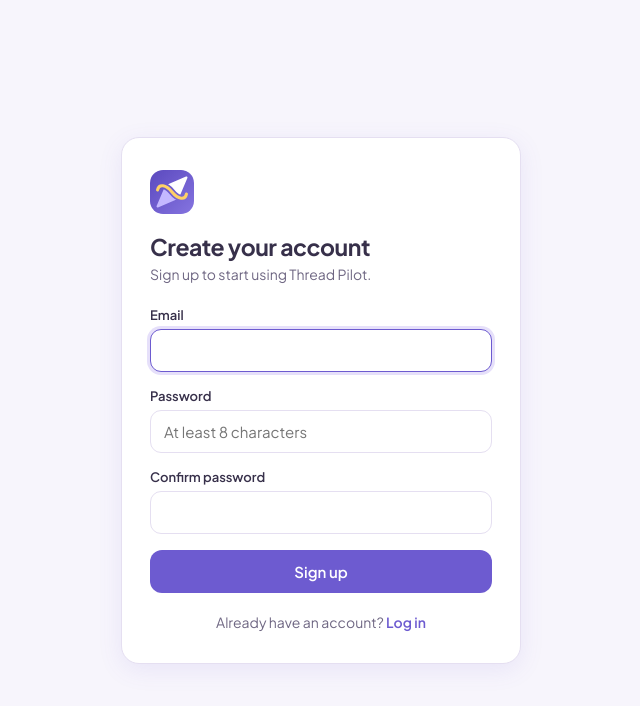
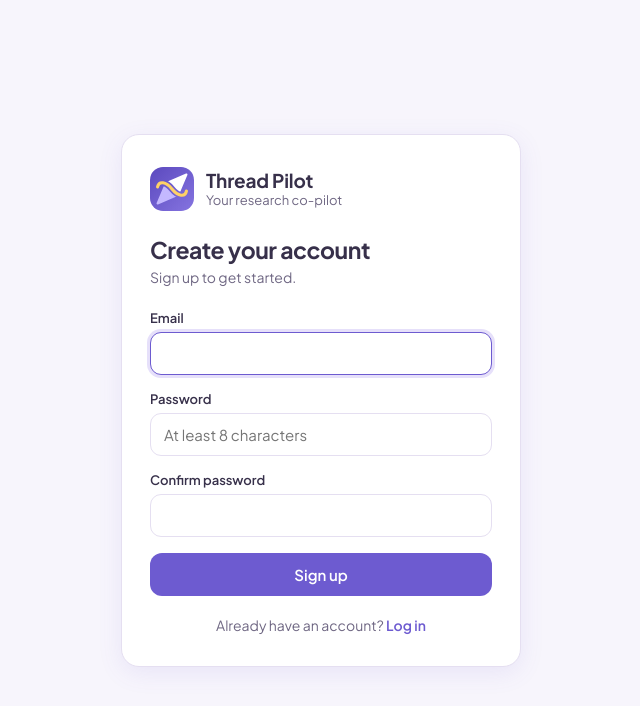
Before and after one commit to rajeevranjangandhi/askgpt, a FastAPI app: page /signup in a window 1280 px wide. Shown: the top 706 px of the page, without its empty margins (319-959 px from the left). Run offline with FastAPI, Linux system fonts and the light colour scheme.

Commit message:
use logo

```diff
--- a/templates/login.html
+++ b/templates/login.html
@@ -50,6 +50,27 @@
             box-shadow: 0 6px 24px rgba(109, 91, 208, 0.10);
         }
 
+        .brand {
+            display: flex;
+            align-items: center;
+            gap: 12px;
+            margin-bottom: 24px;
+        }
+
+        .brand-name {
+            display: block;
+            font-size: 19px;
+            font-weight: 700;
+            letter-spacing: -0.01em;
+            line-height: 1.2;
+        }
+
+        .brand-tagline {
+            display: block;
+            font-size: 13px;
+            color: var(--text-muted);
+        }
+
         .logo-mark {
             width: 44px;
             height: 44px;
@@ -58,7 +79,7 @@
             display: flex;
             align-items: center;
             justify-content: center;
-            margin-bottom: 18px;
+            flex-shrink: 0;
         }
 
         .logo-mark img {
@@ -163,12 +184,18 @@
 
 {% set is_signup = mode == "signup" %}
 <main class="panel">
-    <div class="logo-mark">
-        <img src="/static/icons/favicon.svg" alt="">
+    <div class="brand">
+        <div class="logo-mark">
+            <img src="/static/icons/favicon.svg" alt="">
+        </div>
+        <div>
+            <span class="brand-name">Thread Pilot</span>
+            <span class="brand-tagline">Your research co-pilot</span>
+        </div>
     </div>
 
     <h1>{{ "Create your account" if is_signup else "Welcome back" }}</h1>
-    <p class="sub">{{ "Sign up to start using Thread Pilot." if is_signup else "Log in to continue to Thread Pilot." }}</p>
+    <p class="sub">{{ "Sign up to get started." if is_signup else "Log in to continue your threads." }}</p>
 
     <form id="authForm" data-mode="{{ mode }}">
         <label for="email">Email</label>
```
